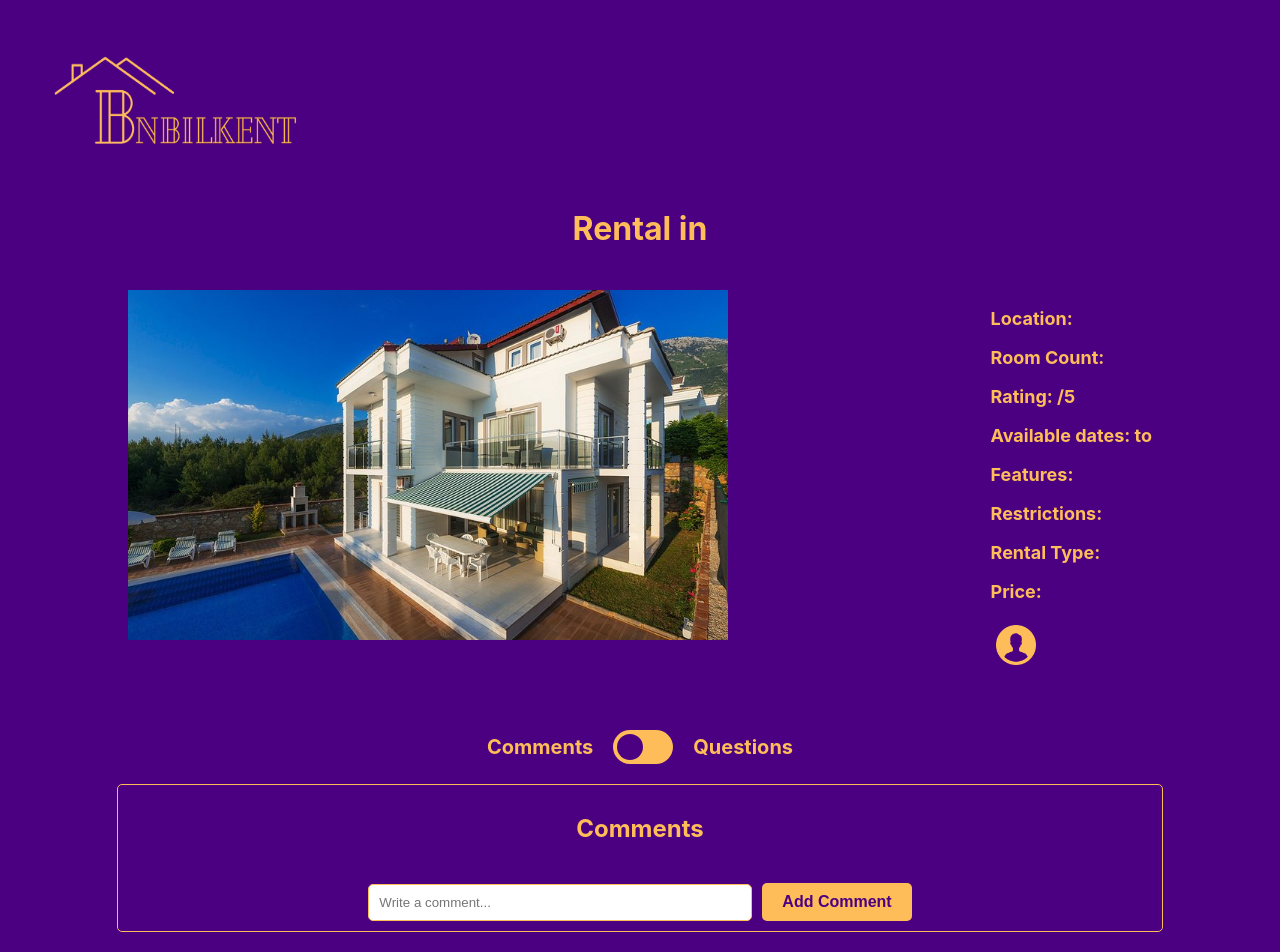
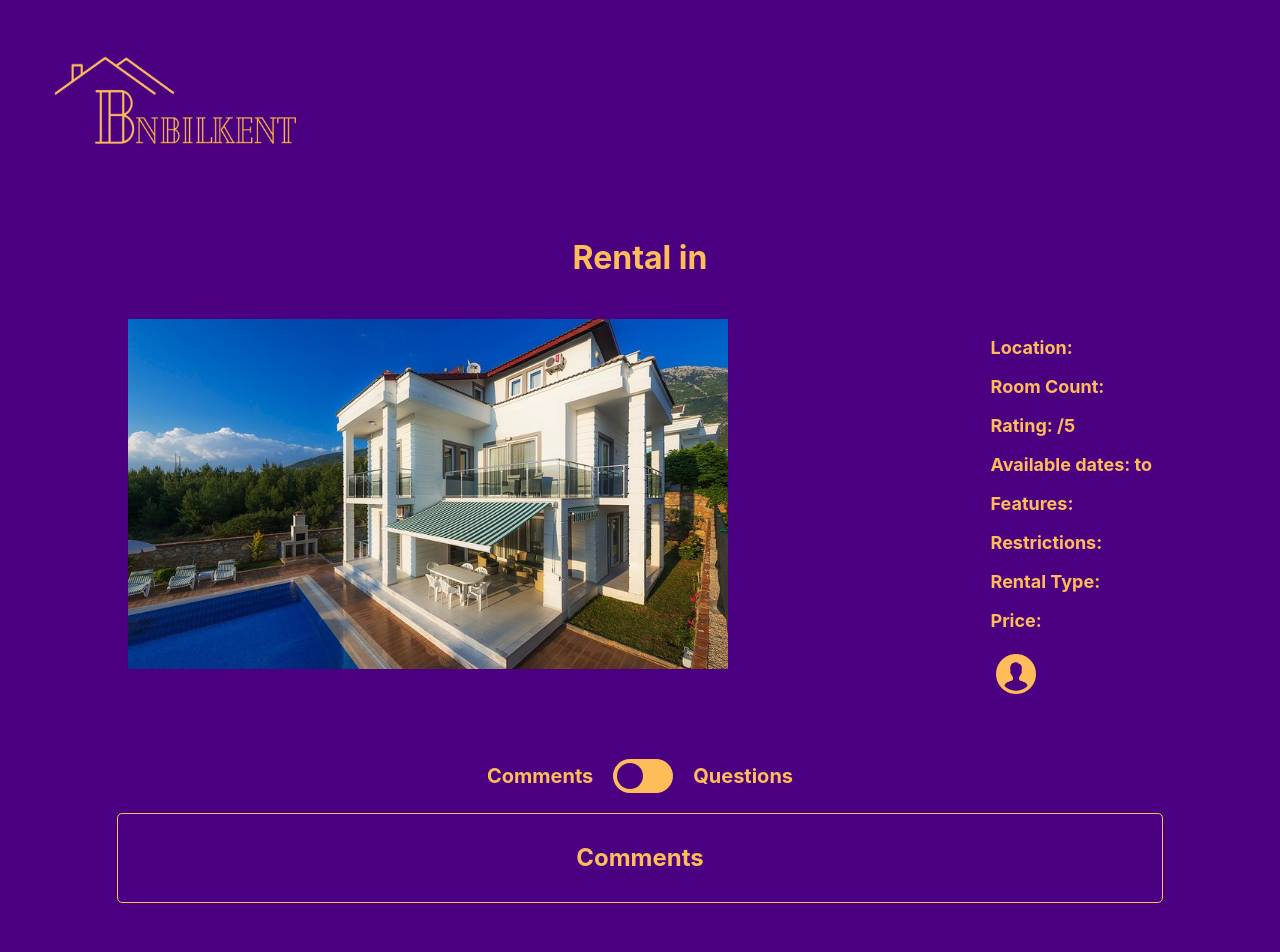
Before and after one commit to mfkucuk/CS-353, a React (Create React App) app in the folder project/frontend/: page /homeowner-review in a window 1280 px wide. Shown: the top 952 px of the page. Built offline with nearby package versions, Linux system fonts and the light colour scheme.

Commit message:
Update HomeOwnerReview.js

```diff
--- a/project/frontend/src/Pages/HomeOwner/HomeOwnerReview.js
+++ b/project/frontend/src/Pages/HomeOwner/HomeOwnerReview.js
@@ -404,20 +404,7 @@ const HomeOwnerReview = () => {
                 ))}
               </div>
             </div>
-            <div style={{ display: 'flex', justifyContent: 'center', flexDirection: 'column', alignItems: 'center' }}>
-              <div style={commentInputContainerStyle}>
-                <input
-                  type="text"
-                  value={newComment}
-                  onChange={handleCommentChange}
-                  style={commentInputStyle}
-                  placeholder="Write a comment..."
-                />
-                <button style={commentButtonStyle} onClick={handleAddComment}>
-                  Add Comment
-                </button>
-              </div>
-            </div>
+
           </div>
         ) : (
           <div style={questionSectionStyle}>
@@ -463,18 +450,6 @@ const HomeOwnerReview = () => {
                 ))}
               </div>
             </div>
-            <div style={questionInputContainerStyle}>
-              <input
-                type="text"
-                value={newQuestion}
-                onChange={handleQuestionChange}
-                style={questionInputStyle}
-                placeholder="Ask a question..."
-              />
-              <button style={questionButtonStyle} onClick={handleAddQuestion}>
-                Add Question
-              </button>
-            </div>
           </div>
         )}
 
```
